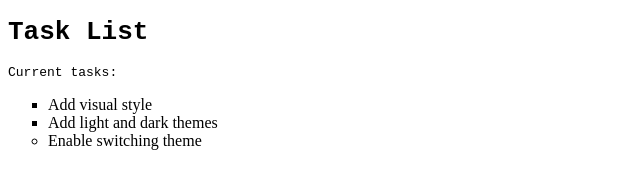
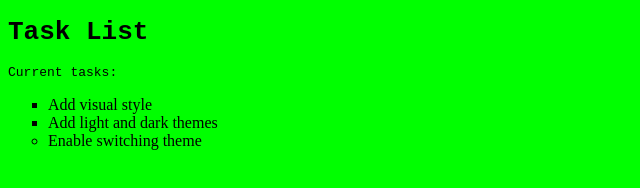
Before and after one commit to everson-s/Curso-site, a plain HTML site: page arquivos/index.html in a window 1280 px wide. Shown: the whole page, without its empty margins (0-640 px from the left). Drawn offline with Linux system fonts and the light colour scheme.

Commit message:
Update main.css

```diff
--- a/arquivos/main.css
+++ b/arquivos/main.css
@@ -23,3 +23,9 @@ li {
     font-family: monospace;
 
 }
+
+
+.light-theme {
+    color: #000000;
+    background: #00FF00;
+    }
```
